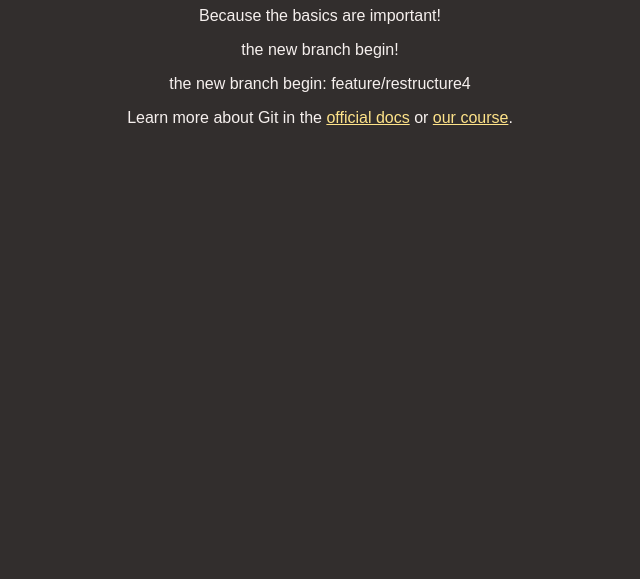
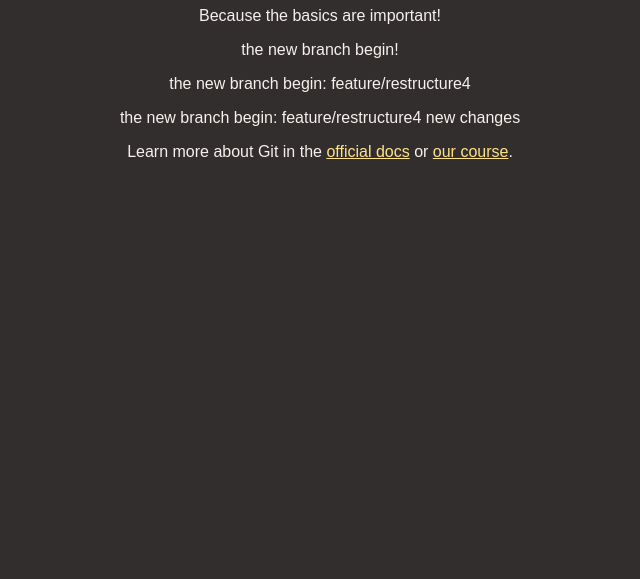
Before and after one commit to syljan/github-crash-course, a plain HTML site: page index.html in a window 1280 px wide. Shown: the part 221-800 px from the top of the page, without its empty margins (320-960 px from the left). Drawn offline with Linux system fonts and the light colour scheme.

Commit message:
Feature/restructure4 (#3)
* feature/restructure4 changes in index

* new changes to feature/restructure4

```diff
--- a/index.html
+++ b/index.html
@@ -17,6 +17,7 @@
       <p>Because the basics are important!</p>
       <p>the new branch begin!</p>
       <p>the new branch begin: feature/restructure4</p>
+       <p>the new branch begin: feature/restructure4 new changes</p>
       <p>
         Learn more about Git in the
         <a href="https://git-scm.com/book/en/v2">official docs</a> or
```
